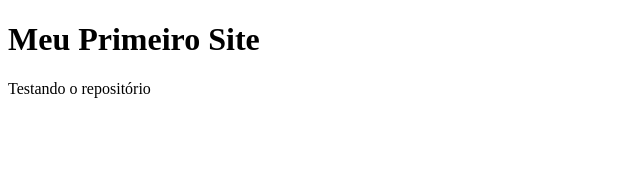
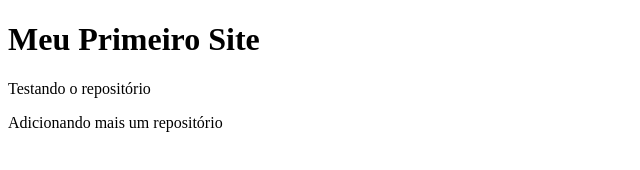
Before and after one commit to SandraOliver09/Sandraoliver09.github.io, a plain HTML site: page index.html in a window 1280 px wide. Shown: the whole page, without its empty margins (0-640 px from the left). Drawn offline with Linux system fonts and the light colour scheme.

Commit message:
testando

```diff
--- a/index.html
+++ b/index.html
@@ -8,6 +8,7 @@
 <body>
     <h1> Meu Primeiro Site </h1>
     <p> Testando o repositório </p>
+    <p>Adicionando mais um repositório</p>
 
 </body>
 </html>
```
